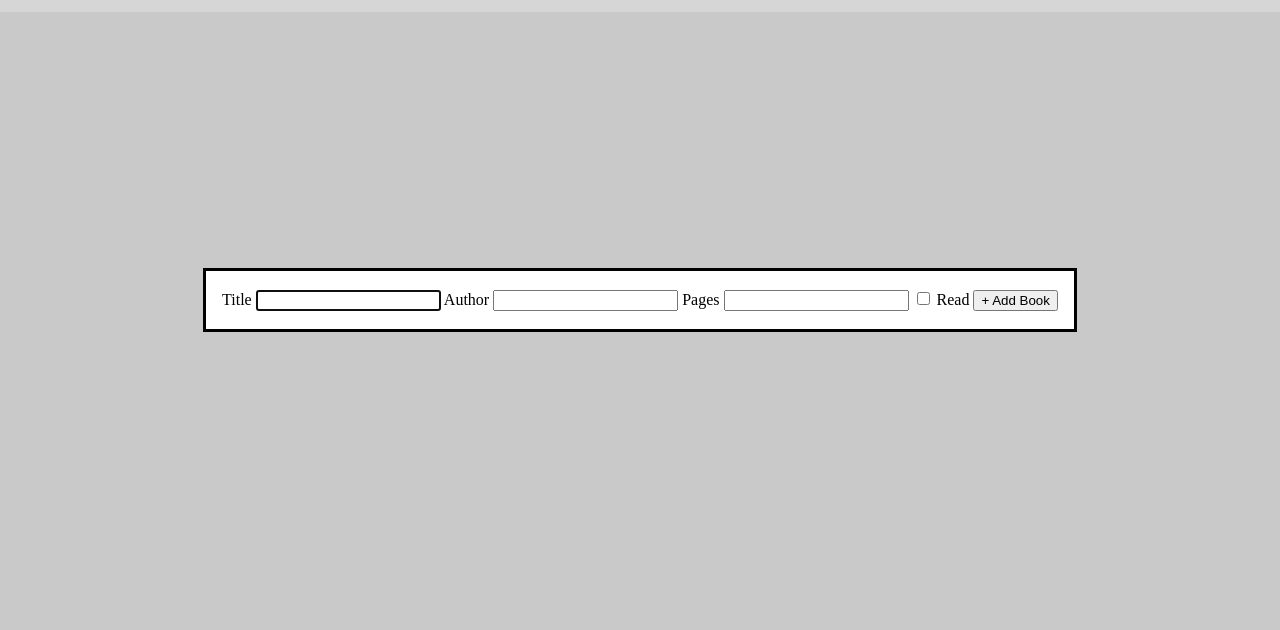
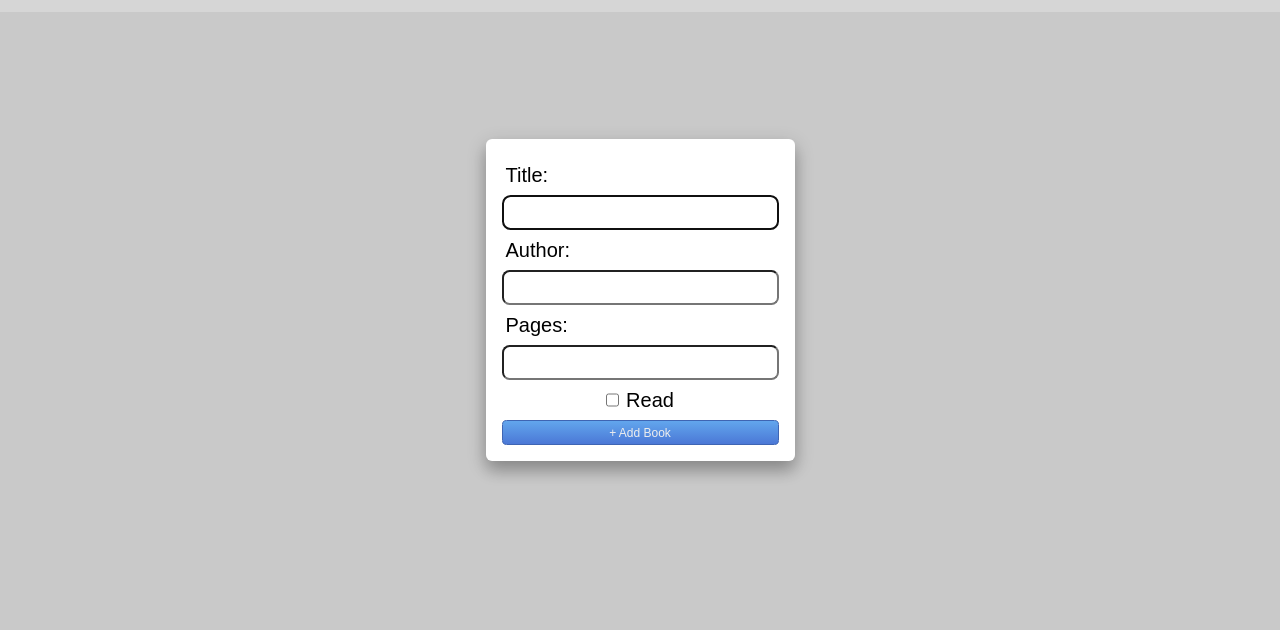
Before and after one commit to alexfarm08/JS-Library, a plain HTML site: page index.html in a window 1280 px wide. Both pictures are taken after a click on the button "+ Add Book". Shown: the part 100-730 px from the top of the page. Drawn offline with Linux system fonts and the light colour scheme; a web font is replaced by a local one.

Commit message:
added more css and updated README jul 7 2025

```diff
--- a/index.html
+++ b/index.html
@@ -12,14 +12,16 @@
         <h1 id="pageTitle">Library</h1>
         <dialog>
             <section id="labelInput" autofocus>
-                <label class="formContent" id="titleLable" for="title">Title</label>
+                <label class="formContent" id="titleLable" for="title">Title:</label>
                 <input class="formContent" id="titleInput" type="text" id="title" name="title">
-                <label class="formContent" id="authorLable" for="author">Author</label>
+                <label class="formContent" id="authorLable" for="author">Author:</label>
                 <input class="formContent" id="authorInput" type="text" id="author" name="author">
-                <label class="formContent" id="pagesLable" for="pages">Pages</label>
+                <label class="formContent" id="pagesLable" for="pages">Pages:</label>
                 <input class="formContent" id="pagesInput" type="number" id="pages" name="pages">
-                <input class="formContent" id="readInput" type="checkbox" id="read" name="read">
-                <label class="formContent" id="readLabel" for="read">Read</label>
+                <div class="checkbox">
+                    <input class="formContent" id="readInput" type="checkbox" id="read" name="read">
+                    <label class="formContent" id="readLabel" for="read">Read</label>
+                </div>
                 <input class="formContent" id="submit" type="submit" value="+ Add Book">
             </section>
         </dialog>
--- a/styles.css
+++ b/styles.css
@@ -168,3 +168,49 @@ a:hover {
 footer p {
     display: flex;
 }
+
+#labelInput {
+    display: flex;
+    flex-direction: column;
+}
+
+.checkbox {
+    display: flex;
+    justify-content: center;
+}
+
+.formContent {
+    padding: 4px;
+    justify-content: center;
+    font-size: 1.25rem;
+    font-family: var(--fonts);
+}
+
+#labelInput #submit {
+    font-size: 12px;
+    font-family: var(--fonts);
+    text-decoration: none;
+    text-rendering: optimizeLegibility;
+    -webkit-font-smoothing: antialiased;
+    color: var(--white);
+    display: inline-block;
+    padding: 0.4em 1em;
+    border: 0.1em solid #3e65b3;
+    border-radius: 0.38em;
+    background-image: linear-gradient(#62a6ed, #4b78d6);
+    cursor: pointer;
+}
+
+#labelInput #submit:hover {
+    box-shadow: 0 10px 16px 0 rgba(0,0,0,0.2),0 6px 20px 0 rgba(0,0,0,0.19) !important;
+}
+
+dialog {
+    box-shadow: 0 10px 16px 0 rgba(0,0,0,0.2),0 6px 20px 0 rgba(0,0,0,0.19) !important;
+    border: none;
+    border-radius: 0.38em;
+}
+
+#labelInput input {
+    border-radius: 0.38em;
+}
```
Also changed, not shown: 1 other file.
